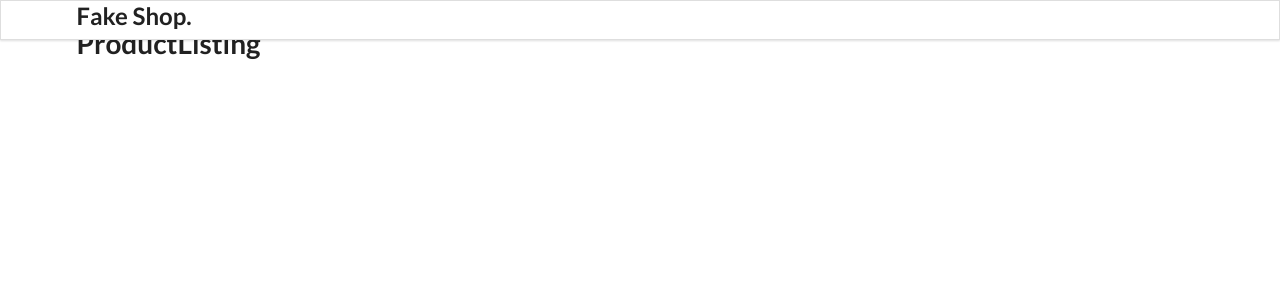
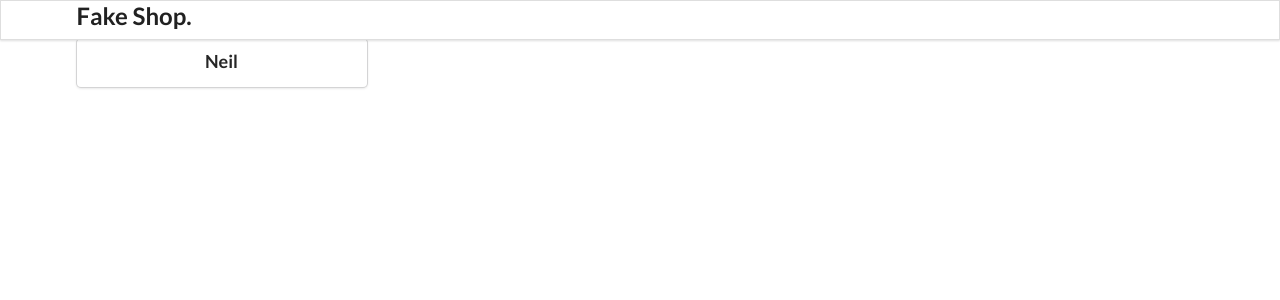
Before and after one commit to Byakuya91/E-Commerce-store, a React (Create React App) app in the folder e-commerce/: page / in a window 1280 px wide. Shown: the top 300 px of the page. Built offline with nearby package versions, Linux system fonts and the light colour scheme.

Commit message:
I've managed to start getting the cards constructed for the product and have some of the basic styling coming down from semantic UI. The next step will be to make the call to the API and test it out.

```diff
--- a/e-commerce/src/App.js
+++ b/e-commerce/src/App.js
@@ -17,7 +17,7 @@
         <Route path="/product/:productId" element={<ProductDetail />} />
         <Route>404 not found</Route>
       </Routes>
-      {/* <ProductListing /> */}
+      {/* <ProductComponent /> */}
     </div>
   );
 }
--- a/e-commerce/src/containers/ProductComponent.js
+++ b/e-commerce/src/containers/ProductComponent.js
@@ -1,10 +1,22 @@
 import React from "react";
+import { useSelector } from "react-redux";
 
 const ProductComponent = () => {
+  // grabbing the state from store.js. Remember, we have a store so this does NOT need be passed as props.
+  const products = useSelector((state) => state.allProducts.products);
+  // destructuring the products object
+  const { id, title } = products[0];
+
   return (
-    <div>
-      {" "}
-      <h1> ProductComponent</h1>
+    <div className="four column wide">
+      <div className="ui link cards">
+        <div className="card">
+          <div className="image"></div>
+          <div className="content">
+            <div className="header">{title}</div>
+          </div>
+        </div>
+      </div>
     </div>
   );
 };
--- a/e-commerce/src/containers/ProductListing.js
+++ b/e-commerce/src/containers/ProductListing.js
@@ -1,5 +1,6 @@
 import React from "react";
 import { useSelector } from "react-redux";
+import ProductComponent from "./ProductComponent";
 
 const ProductListing = () => {
   // Fetch the product listed in the store.Js
@@ -9,7 +10,7 @@
   return (
     <div className="ui grid container">
       {" "}
-      <h1> ProductListing</h1>
+      <ProductComponent />
     </div>
   );
 };
```
